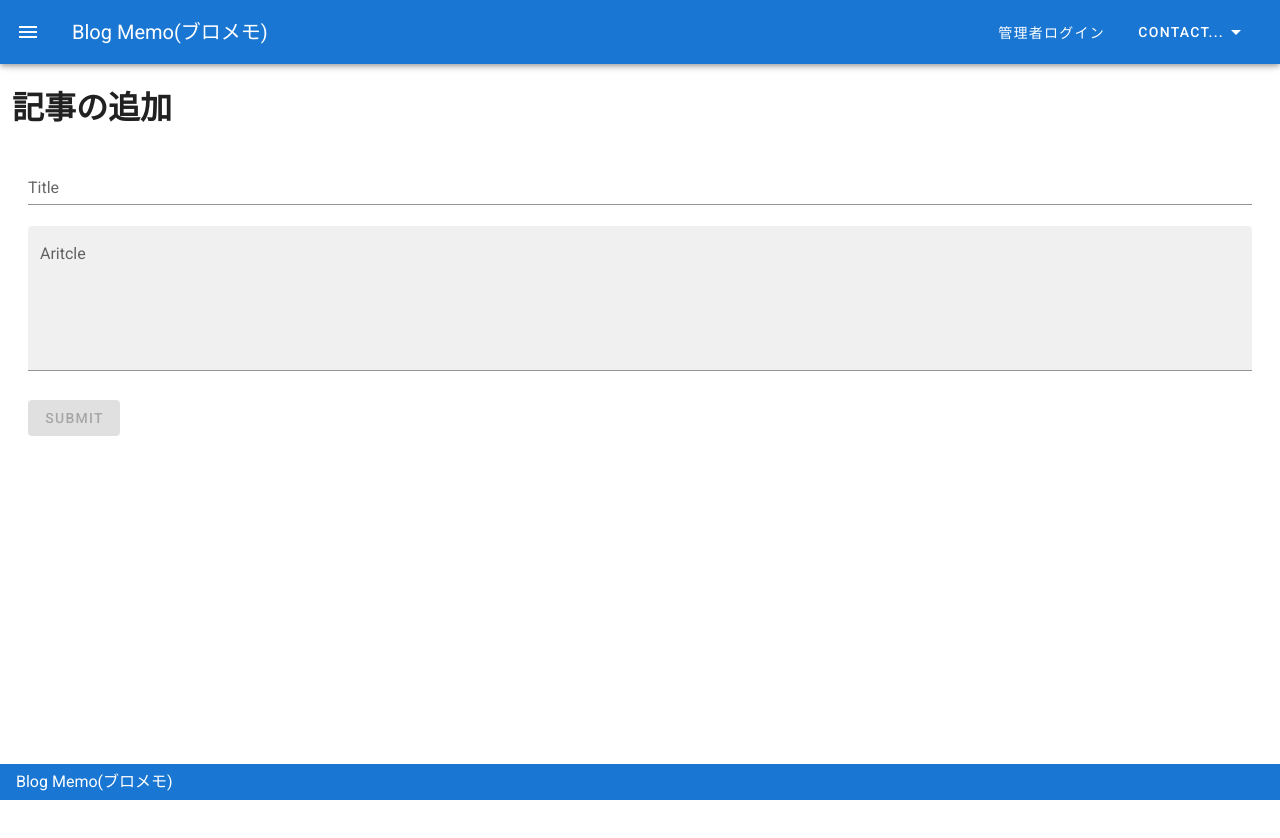
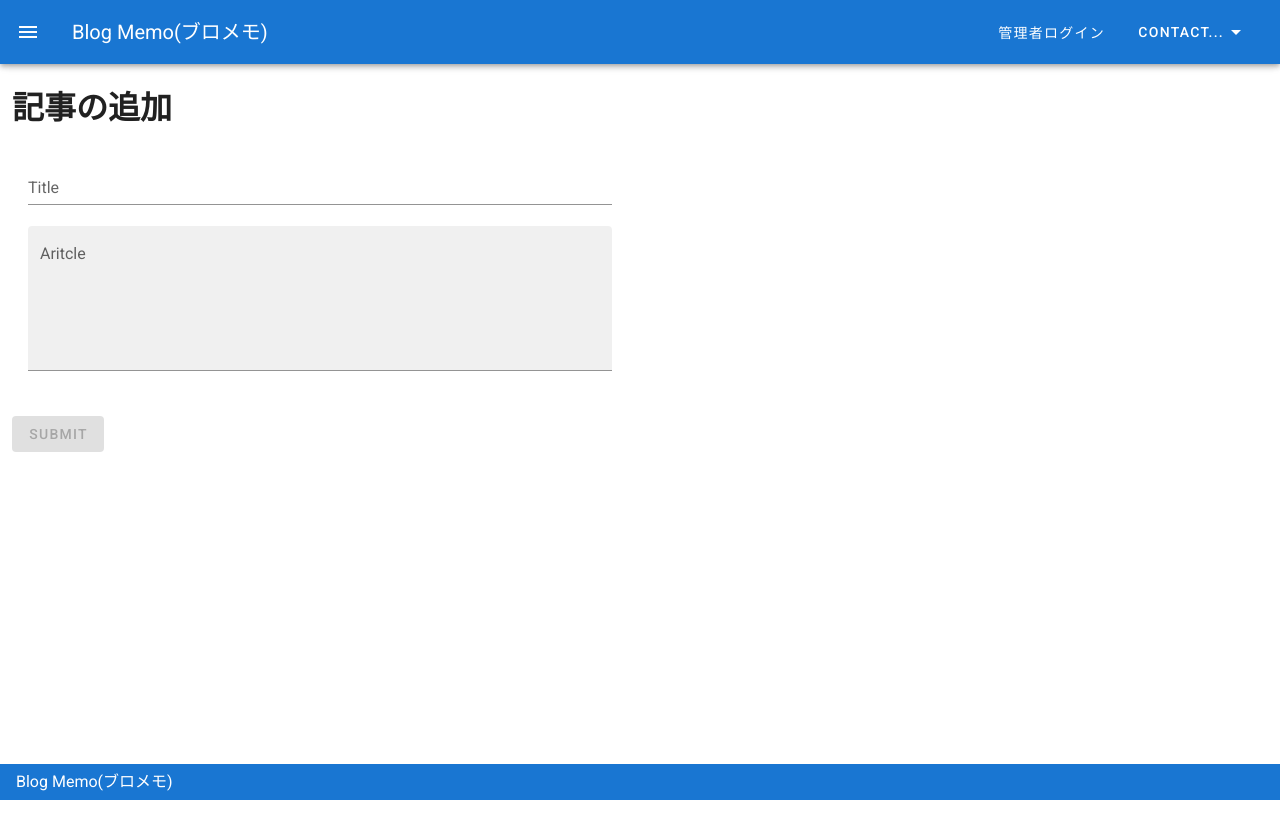
Before and after one commit to DaisukeHirabayashi/Vue-Blog, a Vue app: page /create_markdown in a window 1280 px wide. Shown: the top 838 px of the page. Built offline with nearby package versions, Linux system fonts and the light colour scheme.

Commit message:
投稿データをmarkdownとして表示

```diff
--- a/src/views/AddMarkdown.vue
+++ b/src/views/AddMarkdown.vue
@@ -2,6 +2,8 @@
   <v-app>
     <v-container fluid>
       <h1 class = "mt-2">記事の追加</h1>
+      <v-row>
+        <v-col cols="12" sm="6" md="6" lg="6">
           <v-form class="pa-4 pt-6" v-model="form">
             <v-textarea
               :label="input_title_data.label"
@@ -18,14 +20,24 @@
               auto-grow
               v-model="input_markdown_data.text"
             ></v-textarea>
+          </v-form>
+        </v-col>
+        <v-col cols="12" sm="6" md="6" lg="6">
+          <v-card>
+            <div class="markdown-body">
+              <div v-html="marked_article"></div>
+            </div>
+          </v-card>
+        </v-col>
+      </v-row>
       <v-btn :disabled="!form" color="primary" @click="doSend">Submit</v-btn>
-      </v-form>
     </v-container>
   </v-app>
 </template>
 
 <script>
 import firebase from 'firebase'
+import marked from "marked"
 
 export default {
   data() {
@@ -43,6 +55,13 @@ export default {
         rules: [v => !!v || "Aritcle is required"]
       }
     }
+  },
+  created(){
+  },
+  computed: {
+    marked_article: function() {
+      return marked(this.input_markdown_data.text);
+    },
   },
   methods: {
     doSend() {
```
Lines whose indentation alone changed are shown as unchanged.
